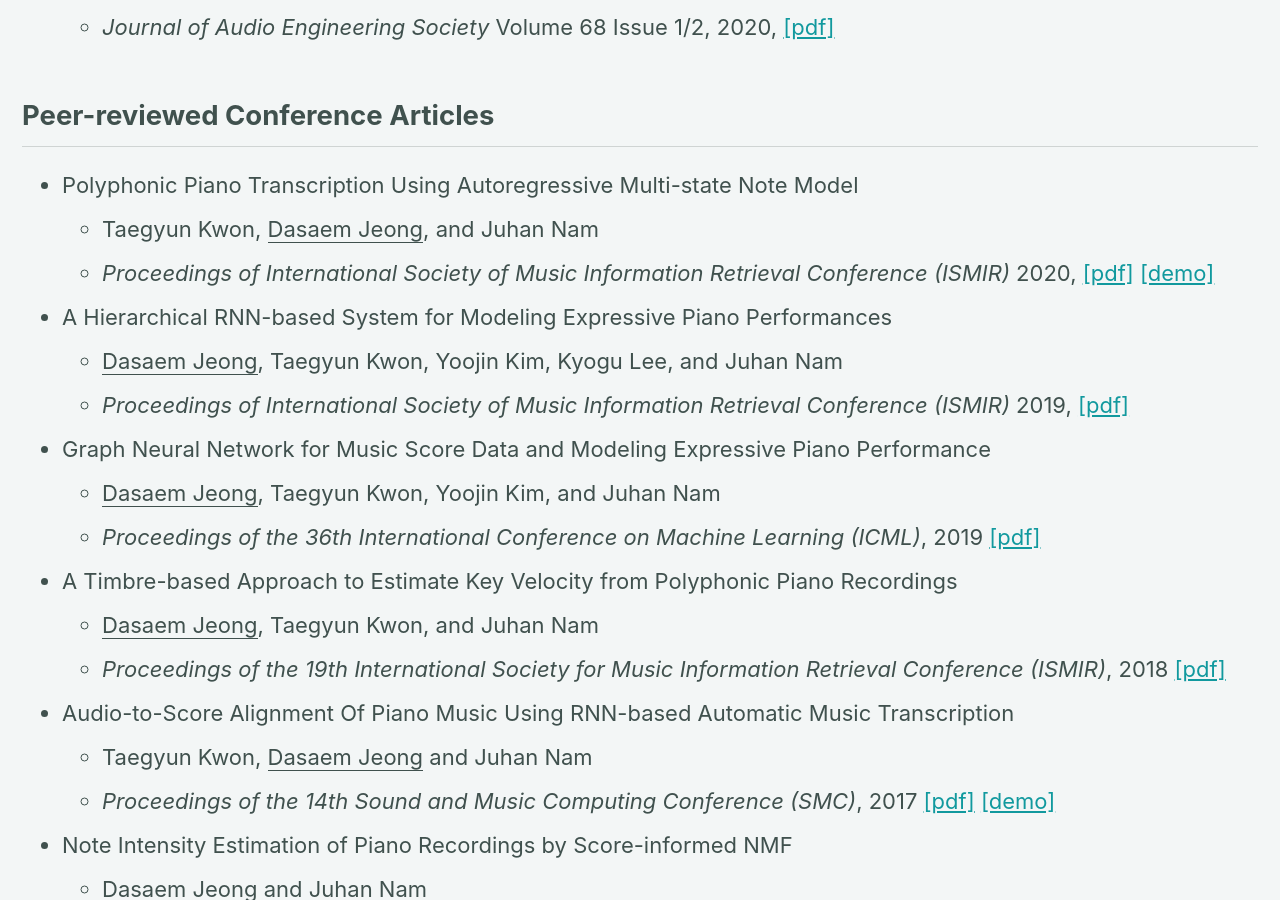
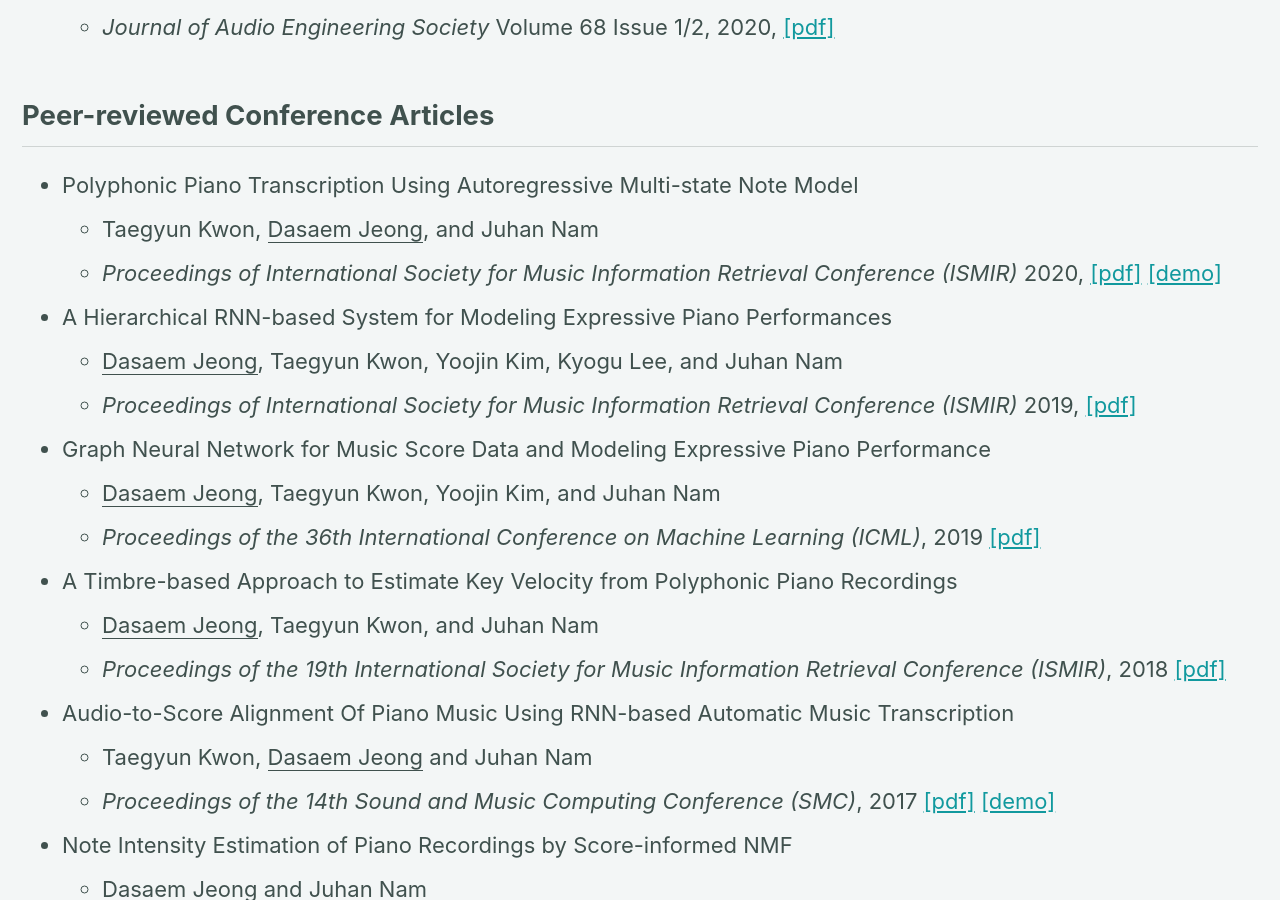
Before and after one commit to jdasam/jdasam.github.io, a Jekyll site: the page built from publications.md, in a window 1280 px wide and 900 px high, scrolled down 302 px. Built offline with Jekyll 4.4.1, drawn with Linux system fonts in a browser that asks for light colours.

```diff
--- a/publications.md
+++ b/publications.md
@@ -12,11 +12,11 @@ permalink: /publications/
 ## Peer-reviewed Conference Articles
 * Polyphonic Piano Transcription Using Autoregressive Multi-state Note Model
 	+ Taegyun Kwon, <u>Dasaem Jeong</u>,  and Juhan Nam
-	+ *Proceedings of International Society of Music Information Retrieval Conference (ISMIR)* 2020, [[pdf]](https://program.ismir2020.net/poster_3-17.html) [[demo]](https://taegyunkwon.github.io/ar_multi_transcription/)
+	+ *Proceedings of International Society for Music Information Retrieval Conference (ISMIR)* 2020, [[pdf]](https://program.ismir2020.net/poster_3-17.html) [[demo]](https://taegyunkwon.github.io/ar_multi_transcription/)
 
 * A Hierarchical RNN-based System for Modeling Expressive Piano Performances
 	+ <u>Dasaem Jeong</u>, Taegyun Kwon, Yoojin Kim, Kyogu Lee, and Juhan Nam
-	+ *Proceedings of International Society of Music Information Retrieval Conference (ISMIR)* 2019, [[pdf]](https://archives.ismir.net/ismir2019/paper/000112.pdf)
+	+ *Proceedings of International Society for Music Information Retrieval Conference (ISMIR)* 2019, [[pdf]](https://archives.ismir.net/ismir2019/paper/000112.pdf)
 
 * Graph Neural Network for Music Score Data and Modeling Expressive Piano Performance
 	+ <u>Dasaem Jeong</u>, Taegyun Kwon, Yoojin Kim, and Juhan Nam
```
Also changed, not shown: archive.md (+3 -0 lines).
